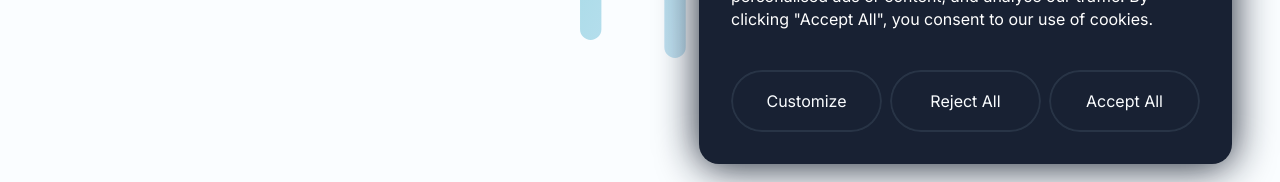
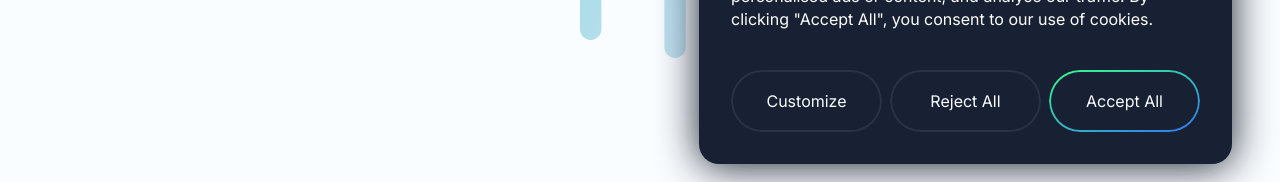
Before and after one commit to Korveld/taler-uno-landing, a website: page society.html in a window 1280 px wide. Shown: the part 588-770 px from the top of the page. Drawn offline with Linux system fonts and the light colour scheme.

Commit message:
cookie-banner updates

```diff
--- a/society.html
+++ b/society.html
@@ -517,7 +517,7 @@
     <button type="button" class="cookie-banner__btn" id="reject-cookies">
       <span>Reject All</span>
     </button>
-    <button type="button" class="cookie-banner__btn" id="accept-cookies">
+    <button type="button" class="cookie-banner__btn is-active" id="accept-cookies">
       <span>Accept All</span>
     </button>
   </div>
```
Also changed, not shown: tal-coin.html (+1 -1 lines), technology.html (+1 -1 lines), terms.html (+1 -1 lines).
